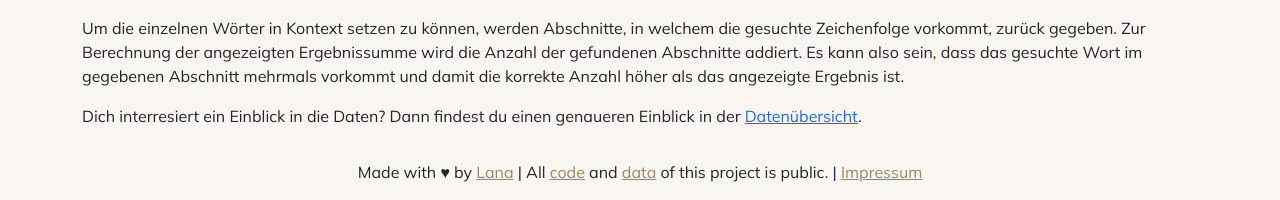
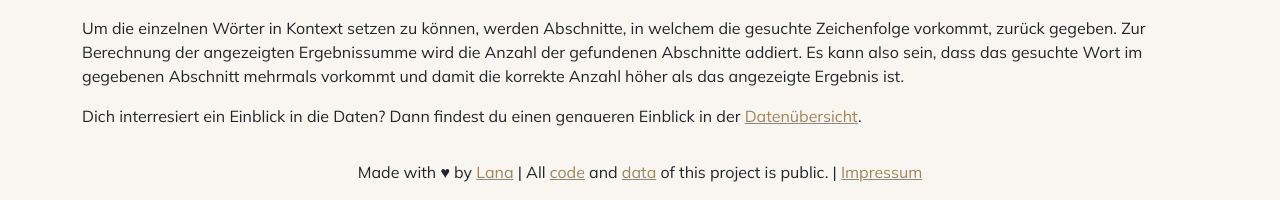
Before and after one commit to DasUnicorn/Bundeswehrbung, a Django app: page / in a window 1280 px wide. Shown: the part 637-837 px from the top of the page. Run offline with Django 4.2, Linux system fonts and the light colour scheme.

Commit message:
fix link sytle

```diff
--- a/templates/index.html
+++ b/templates/index.html
@@ -31,7 +31,7 @@
 	</div>
 
 	<div class="form-floating mb-3" style="text-align: left">
-		Dich interresiert ein Einblick in die Daten? Dann findest du einen genaueren Einblick in der <a href="/data.html">Datenübersicht</a>.
+		Dich interresiert ein Einblick in die Daten? Dann findest du einen genaueren Einblick in der <a href="/data" style="color: #A0855B;">Datenübersicht</a>.
 
 	</div>
 
```
